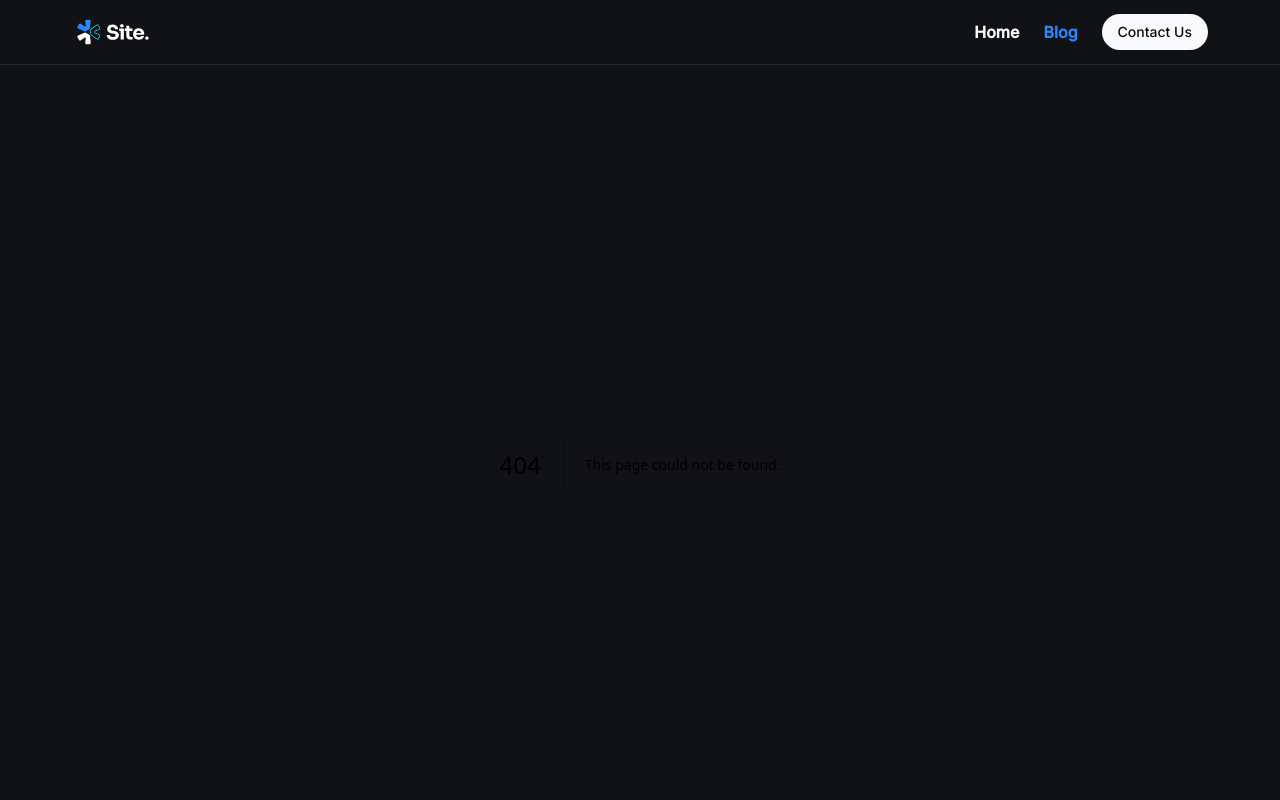
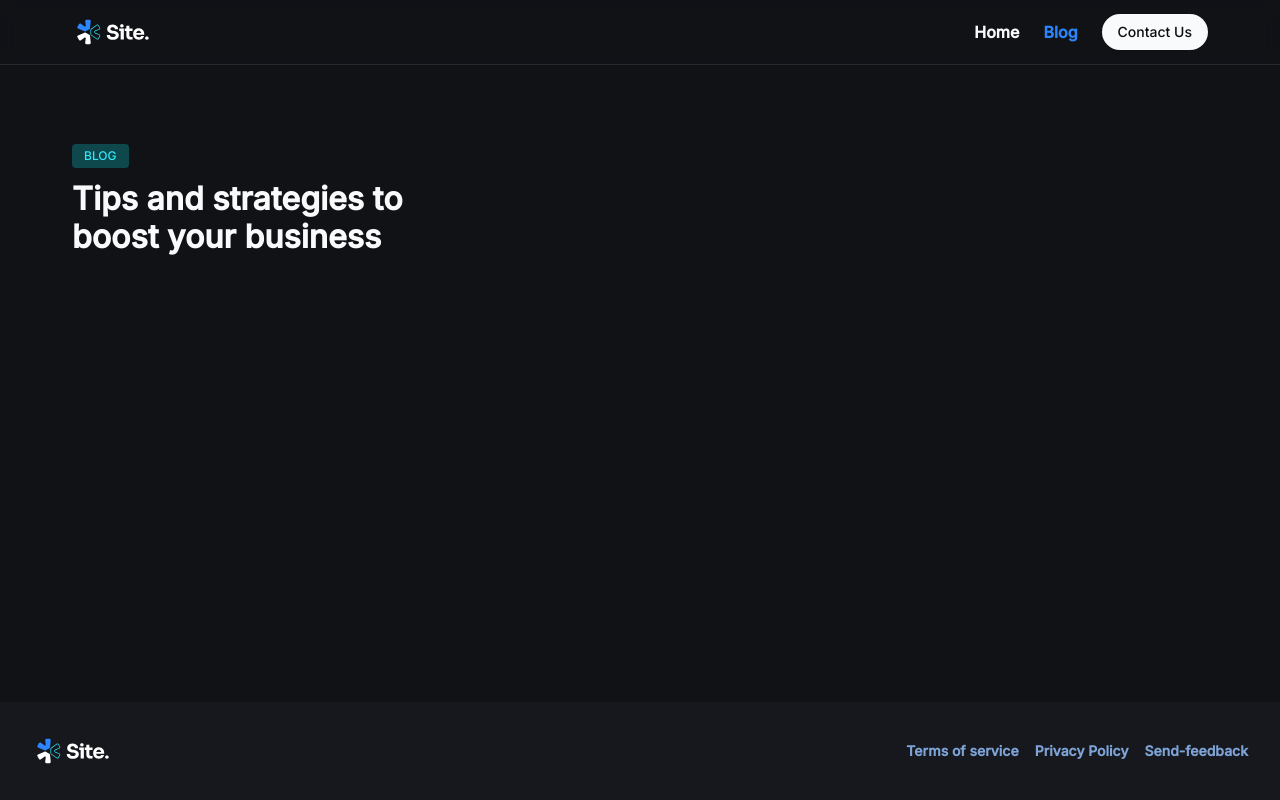
Before and after one commit to wilsonfsouza/blog-next-page-routes, a Next.js app: page /blog in a window 1280 px wide. Before the commit this address had no page. Shown: the top 800 px of the page. Built offline with nearby package versions, Linux system fonts and the light colour scheme; a web font is replaced by a local one.

Commit message:
feat: create blog page

```diff
--- /dev/null
+++ b/src/pages/blog/index.tsx
@@ -0,0 +1,18 @@
+export default function BlogPage() {
+  return (
+    <div className="flex flex-col px-4 py-5 md:px-0 md:py-20">
+      <div className="container flex flex-col items-start justify-between space-y-6 md:flex-row md:items-end">
+        <header>
+          <div className="flex max-w-[27.5rem] flex-col items-start gap-3">
+            <span className="w-fit rounded-sm bg-cyan-300 px-3 py-[0.375rem] text-body-tag uppercase text-cyan-100">
+              Blog
+            </span>
+            <h1 className="text-balance text-heading-lg text-gray-100 md:text-heading-xl">
+              Tips and strategies to boost your business
+            </h1>
+          </div>
+        </header>
+      </div>
+    </div>
+  )
+}
```
